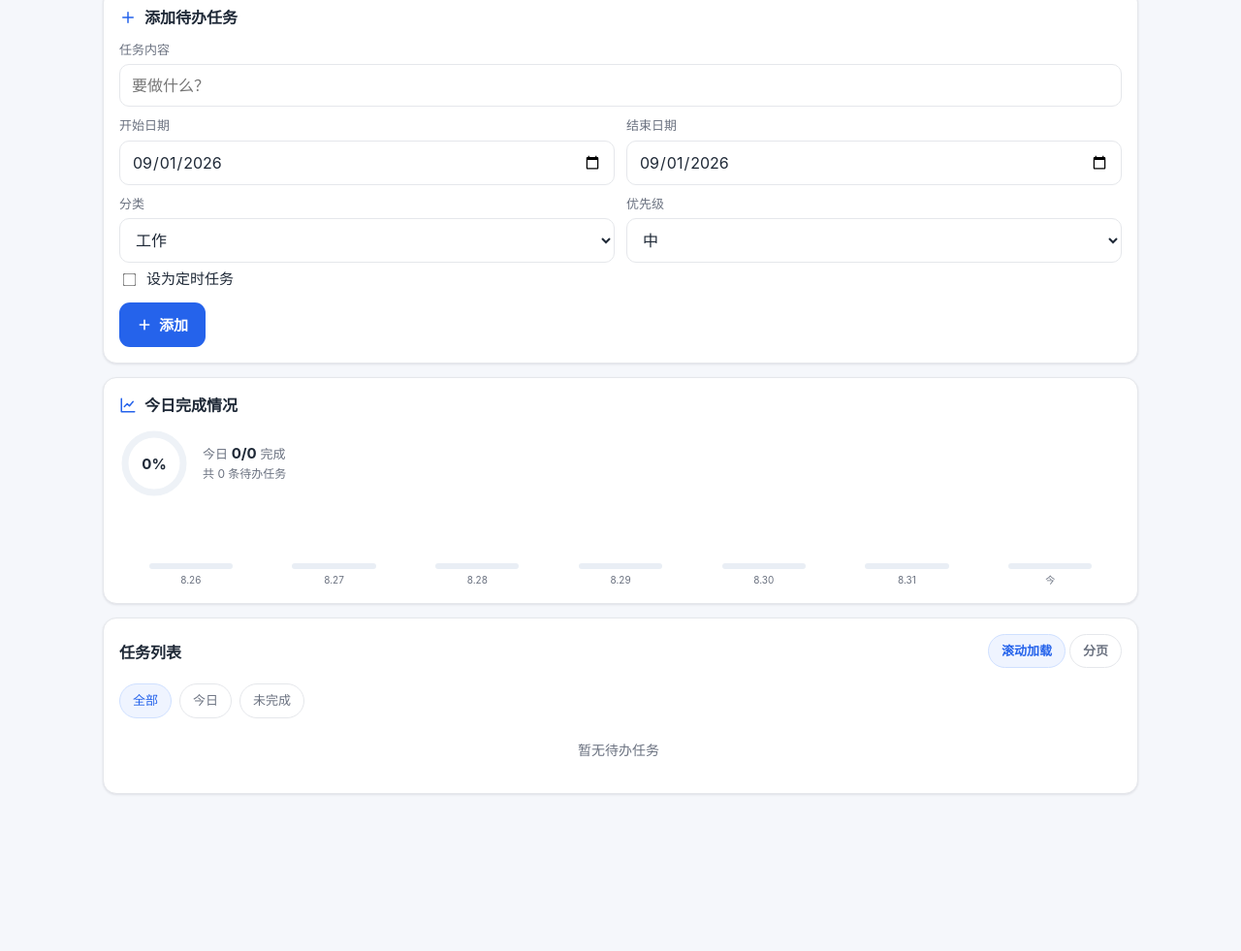
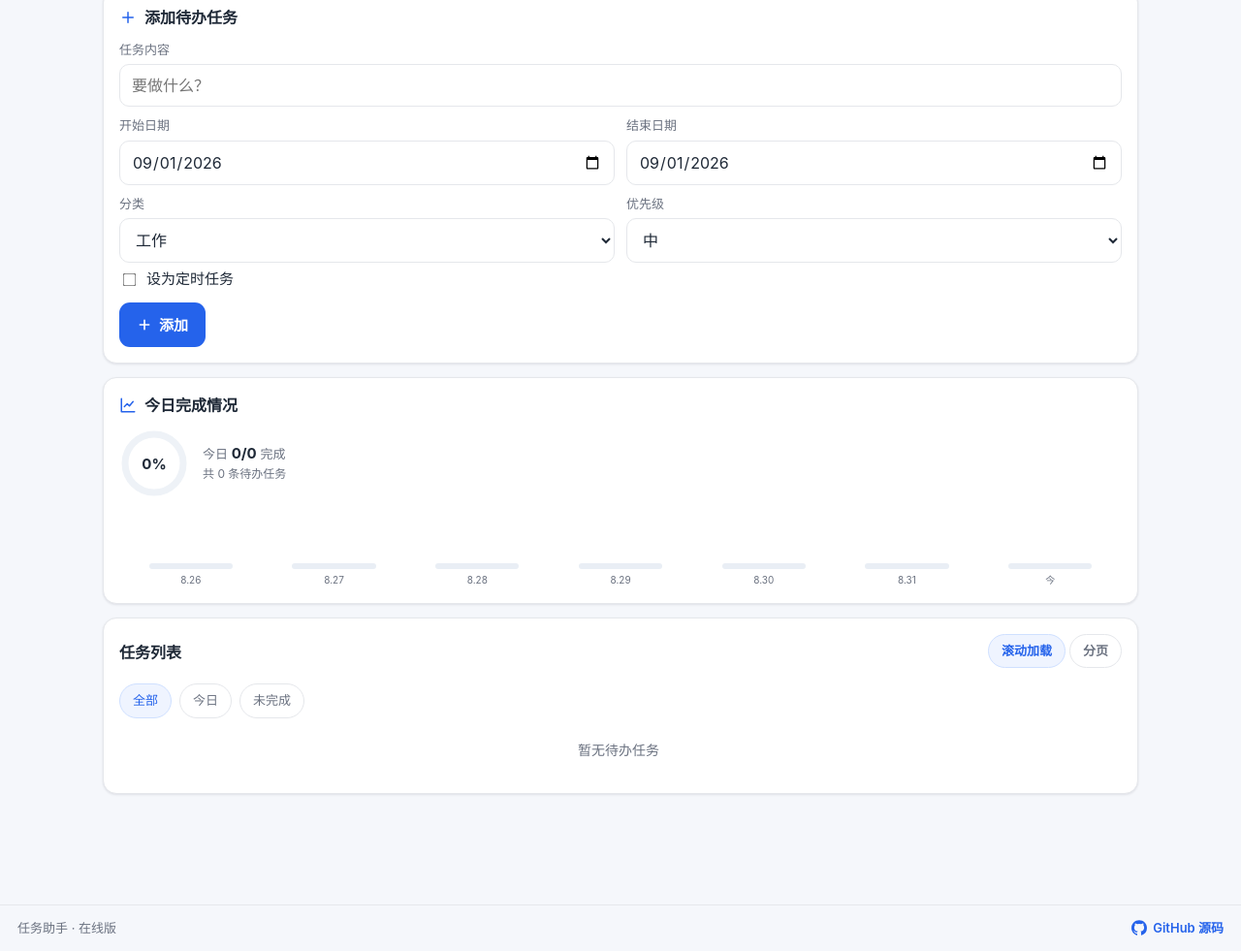
Before and after one commit to zbgg2018/taskAssistant, a plain HTML site: page index.html in a window 1280 px wide. Shown: the part 298-1279 px from the top of the page at 97% size. Before the commit the page ends 1207 px from the top, so only its background shows below. Drawn offline with Linux system fonts and the light colour scheme.

Commit message:
refactor: 将 GitHub 源码链接从顶栏移至页面底部页脚

```diff
--- a/index.html
+++ b/index.html
@@ -33,10 +33,6 @@
       <svg viewBox="0 0 24 24" width="18" height="18" fill="none" stroke="currentColor" stroke-width="2" stroke-linecap="round" stroke-linejoin="round"><path d="M21 15v4a2 2 0 01-2 2H5a2 2 0 01-2-2v-4M7 10l5 5 5-5M12 15V3"/></svg>
       <span class="txt">设置</span>
     </button>
-    <a class="iconbtn" id="githubLink" href="https://github.com/zbgg2018/taskAssistant" target="_blank" rel="noopener noreferrer" title="在 GitHub 查看源代码">
-      <svg viewBox="0 0 24 24" width="18" height="18" fill="currentColor" aria-hidden="true"><path d="M12 .5C5.37.5 0 5.78 0 12.29c0 5.21 3.44 9.63 8.21 11.19.6.11.82-.26.82-.58 0-.29-.01-1.04-.02-2.05-3.34.72-4.04-1.59-4.04-1.59-.55-1.38-1.34-1.75-1.34-1.75-1.09-.74.08-.73.08-.73 1.2.08 1.84 1.23 1.84 1.23 1.07 1.82 2.81 1.29 3.5.99.11-.77.42-1.29.76-1.59-2.67-.3-5.47-1.32-5.47-5.88 0-1.3.47-2.36 1.24-3.19-.12-.3-.54-1.52.12-3.17 0 0 1.01-.32 3.3 1.22a11.5 11.5 0 016 0c2.29-1.54 3.3-1.22 3.3-1.22.66 1.65.24 2.87.12 3.17.77.83 1.23 1.89 1.23 3.19 0 4.57-2.81 5.57-5.49 5.86.43.37.81 1.1.81 2.22 0 1.6-.01 2.89-.01 3.28 0 .32.21.7.82.58A12.02 12.02 0 0024 12.29C24 5.78 18.63.5 12 .5z"/></svg>
-      <span class="txt">GitHub</span>
-    </a>
   </header>
 
   <div class="warn" id="backupWarn" style="display:none">
@@ -383,6 +379,15 @@
   </div>
 </div>
 
+<!-- 页脚：GitHub 源码链接（置于页面底部，符合常见站点惯例） -->
+<footer class="site-footer">
+  <span class="copy">任务助手 · 在线版</span>
+  <a class="gh-link" href="https://github.com/zbgg2018/taskAssistant" target="_blank" rel="noopener noreferrer" title="在 GitHub 查看源代码">
+    <svg viewBox="0 0 24 24" width="18" height="18" fill="currentColor" aria-hidden="true"><path d="M12 .5C5.37.5 0 5.78 0 12.29c0 5.21 3.44 9.63 8.21 11.19.6.11.82-.26.82-.58 0-.29-.01-1.04-.02-2.05-3.34.72-4.04-1.59-4.04-1.59-.55-1.38-1.34-1.75-1.34-1.75-1.09-.74.08-.73.08-.73 1.2.08 1.84 1.23 1.84 1.23 1.07 1.82 2.81 1.29 3.5.99.11-.77.42-1.29.76-1.59-2.67-.3-5.47-1.32-5.47-5.88 0-1.3.47-2.36 1.24-3.19-.12-.3-.54-1.52.12-3.17 0 0 1.01-.32 3.3 1.22a11.5 11.5 0 016 0c2.29-1.54 3.3-1.22 3.3-1.22.66 1.65.24 2.87.12 3.17.77.83 1.23 1.89 1.23 3.19 0 4.57-2.81 5.57-5.49 5.86.43.37.81 1.1.81 2.22 0 1.6-.01 2.89-.01 3.28 0 .32.21.7.82.58A12.02 12.02 0 0024 12.29C24 5.78 18.63.5 12 .5z"/></svg>
+    GitHub 源码
+  </a>
+</footer>
+
 <!-- CloudBase Web SDK 2.x（官方 CDN static.cloudbase.net，国内直连）
      全局变量：window.cloudbase（auth.js 已兼容 window.tcb 旧名）
      注意：CloudBase 已停用 1.x 匿名票据（ACCESS_TOKEN_DISABLED），必须 2.0+ 才能调云函数
--- a/styles.css
+++ b/styles.css
@@ -213,3 +213,20 @@
     .del-btn span.txt{display:inline}
     .iconbtn{padding:0 10px}
   }
+  /* 页脚：GitHub 源码链接 */
+  .site-footer{
+    display:flex;align-items:center;justify-content:space-between;gap:12px;
+    margin-top:24px;padding:14px 18px;
+    font-size:13px;color:var(--muted);
+    border-top:1px solid var(--border);
+  }
+  .site-footer .copy{white-space:nowrap}
+  .site-footer .gh-link{
+    display:inline-flex;align-items:center;gap:6px;
+    color:var(--primary);text-decoration:none;font-weight:600;
+  }
+  .site-footer .gh-link:hover{text-decoration:underline}
+  .site-footer .gh-link svg{width:16px;height:16px}
+  @media (max-width:600px){
+    .site-footer{margin-top:18px;padding:12px 14px;font-size:12px}
+  }
```
